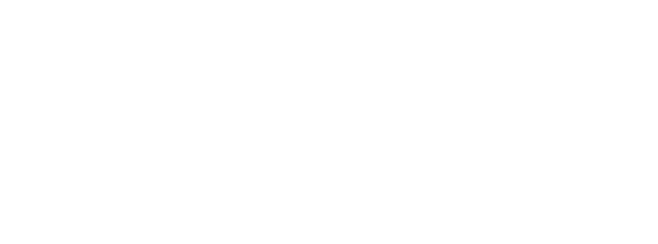
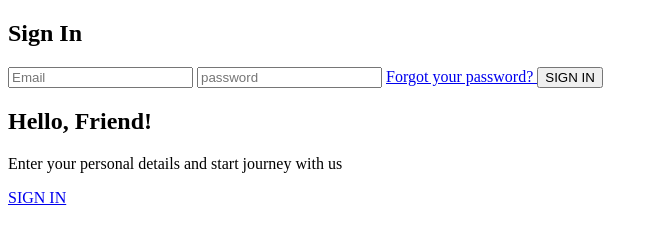
Before and after one commit to kcharymyrat/09.Sliding_sign_in_and_up, a plain HTML site: page index.html in a window 1280 px wide. Shown: the whole page, without its empty margins (0-658 px from the left). Drawn offline with Linux system fonts and the light colour scheme.

Commit message:
Html 1st part done

```diff
--- a/index.html
+++ b/index.html
@@ -9,6 +9,35 @@
 </head>
 
 <body>
+    <main id="sign_in_up">
+        <section id=sign_in>
+            <div id="sing_in_form">
+                <h2>Sign In</h2>
+                <form action="" class="form">
+                    <input type="email" name="email" id="email_id" placeholder="Email">
+                    <input type="password" name="password" id="password_id" placeholder="password">
+                    <a href="#" class="black_link">
+                        Forgot your password?
+                    </a>
+                    <button type="submit" class="btn btn-red-bg">
+                        SIGN IN
+                    </button>
+                </form>
+            </div>
+
+            <div class="sign_up_menu">
+                <h2>Hello, Friend!</h2>
+                <p>Enter your personal details and start journey with us</p>
+                <a href="#" class="btn btn-transp-bg">
+                    SIGN IN
+                </a>
+            </div>
+        </section>
+
+        <section id=sign_up class="hidden">
+
+        </section>
+    </main>
 
 </body>
 
--- a/style.css
+++ b/style.css
@@ -0,0 +1,3 @@
+* {
+    box-sizing: border-box;
+}
```
